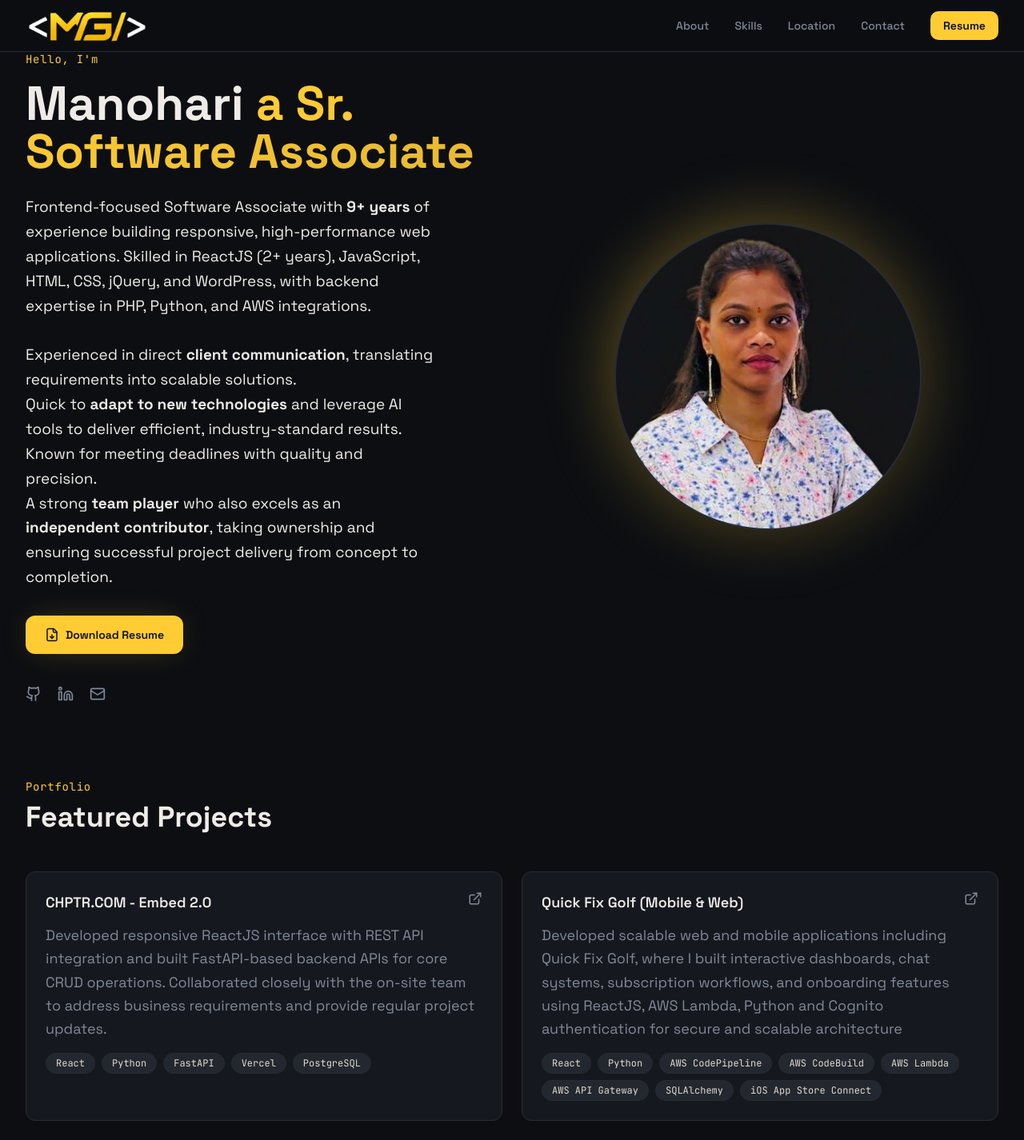
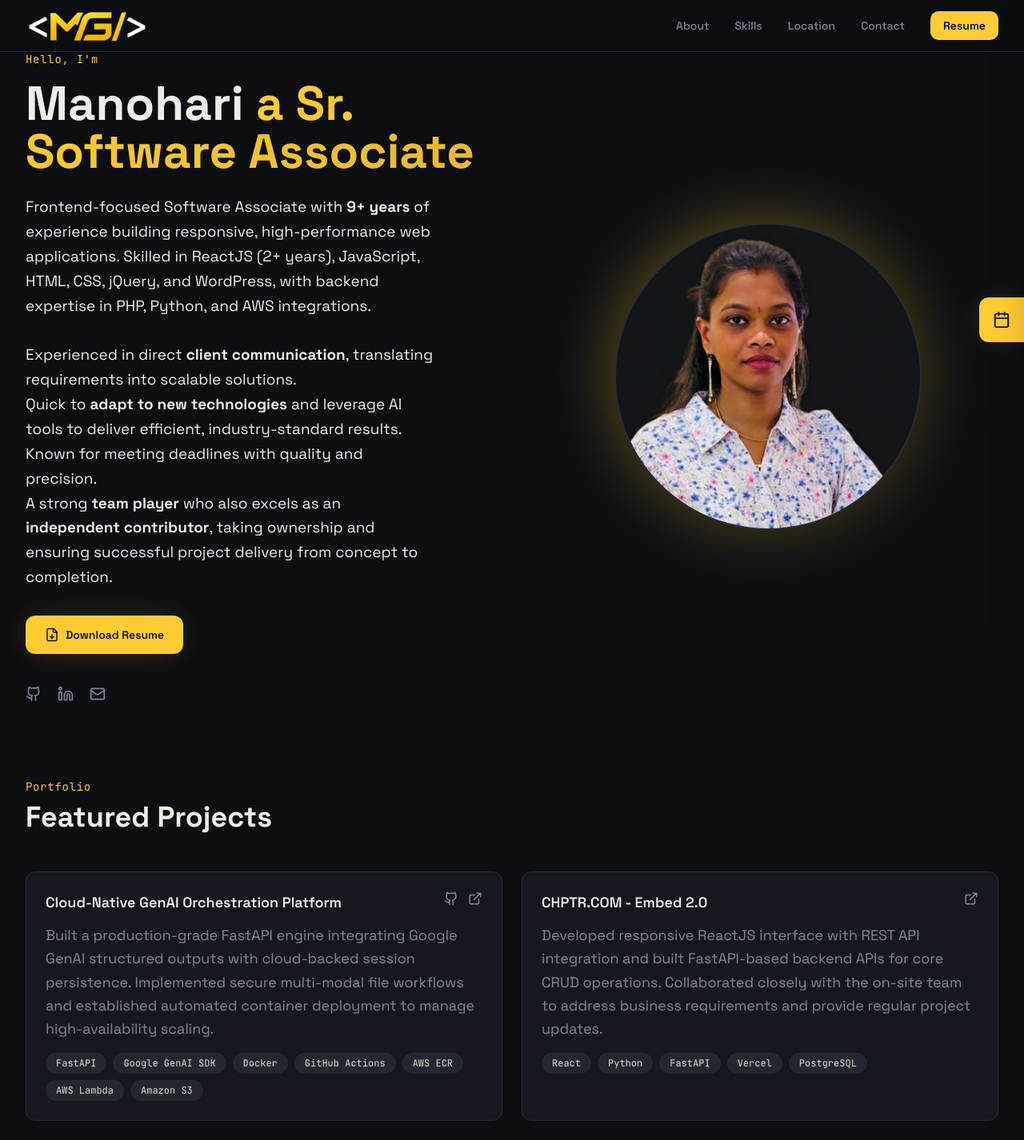
Before and after one commit to manohari1990/portfolio, a React (Vite) app: page / in a window 1280 px wide. Shown: the top 1426 px of the page at 80% size. Built offline with nearby package versions, Linux system fonts and the light colour scheme.

Commit message:
Footer and Contact section updated. schedule call section stick to right.

```diff
--- a/src/components/ContactSection.tsx
+++ b/src/components/ContactSection.tsx
@@ -1,5 +1,37 @@
-import { Mail, Github, Linkedin, MapPin, Send, Calendar } from "lucide-react";
+import { Mail, Github, Linkedin, MapPin, Send, Calendar, X } from "lucide-react";
 import ScrollReveal from "./ScrollReveal";
+import { useState } from "react";
+
+
+const LocationSection = () => {
+  // San Francisco coordinates
+  const lat = 17.4988384;
+  const lng = 78.3867533;
+  const mapSrc = `https://www.openstreetmap.org/export/embed.html?bbox=${lng - 0.05},${lat - 0.03},${lng + 0.05},${lat + 0.03}&layer=mapnik&marker=${lat},${lng}`;
+
+  return (
+      <div className="">
+        <h2 className="font-mono text-sm text-primary tracking-wider mb-2">Based in</h2>
+        <h3 className="text-3xl sm:text-4xl font-bold mb-4">Hyderabad, Telangana, India</h3>
+        <p className="text-muted-foreground mb-8 flex items-center gap-2">
+          <MapPin size={16} className="text-primary" />
+          Open to remote & hybrid opportunities worldwide
+        </p>
+
+        <div className="rounded-xl border border-border overflow-hidden glow">
+          <iframe
+            title="My Location"
+            src={mapSrc}
+            className="w-full h-72 sm:h-96 border-0"
+            loading="lazy"
+            style={{ filter: "invert(0.9) hue-rotate(180deg) saturate(0.6) brightness(0.8)" }}
+          />
+        </div>
+      </div>
+  );
+};
+
+
 
 const contactLinks = [
   {
@@ -19,19 +51,19 @@ const contactLinks = [
     label: "LinkedIn",
     value: "linkedin.com/in/manohari",
     href: "https://www.linkedin.com/in/manohari-g-a7054262/",
-  },
-  {
-    icon: MapPin,
-    label: "Location",
-    value: "Hyderabad, Telangana, India",
-    href: "#location",
-  },
+  }
 ];
 
 const ContactSection = () => {
+
+  const [open, setOpen] = useState(false);
   return (
     <section id="contact" className="py-24 bg-card/50">
       <div className="container">
+        <div className="grid md:grid-cols-2 gap-6">
+          <ScrollReveal>
+            <LocationSection/>
+          </ScrollReveal>
           <ScrollReveal>
             <h2 className="font-mono text-sm text-primary tracking-wider mb-2">Get in Touch</h2>
             <h3 className="text-3xl sm:text-4xl font-bold mb-4">Let's Work Together</h3>
@@ -39,10 +71,7 @@ const ContactSection = () => {
               I'm always interested in new opportunities, challenging projects, and meaningful
               collaborations. Whether you have a question or just want to say hi — my inbox is always open.
             </p>
-        </ScrollReveal>
-
-        <div className="grid lg:grid-cols-2 gap-10">
-          {/* Contact cards */}
+            <div className="max-w-2xl">
               <ScrollReveal direction="left">
                 <div className="space-y-4">
                   {contactLinks.map((link) => (
@@ -65,7 +94,6 @@ const ContactSection = () => {
                     </a>
                   ))}
 
-              {/* Availability badge */}
                   <div className="flex items-center gap-3 rounded-xl border border-primary/20 bg-primary/5 p-5">
                     <div className="relative flex h-3 w-3">
                       <span className="absolute inline-flex h-full w-full animate-ping rounded-full bg-primary/60" />
@@ -78,15 +106,52 @@ const ContactSection = () => {
                   </div>
                 </div>
               </ScrollReveal>
+            </div>
+          </ScrollReveal>
+        </div>
 
-          {/* CTA card */}
-          <ScrollReveal direction="right">
-            <div className="flex flex-col justify-between h-full rounded-xl border border-border bg-card p-8">
-              <div>
-                <h4 className="text-xl font-bold mb-3">Have an Idea? Let’s Turn It Into Reality</h4>
+
+        {/* Floating calendar trigger - hidden when panel open */}
+      <button
+        onClick={() => setOpen(true)}
+        aria-label="Open conversation panel"
+        className={`fixed right-0 top-1/2 -translate-y-1/2 z-40 flex h-14 w-14 items-center justify-center rounded-l-xl bg-primary text-primary-foreground shadow-lg glow transition-all duration-500 hover:w-16 ${
+          open ? "translate-x-full opacity-0 pointer-events-none" : "translate-x-0 opacity-100"
+        }`}
+      >
+        <Calendar size={22} />
+      </button>
+
+      {/* Backdrop */}
+      <div
+        onClick={() => setOpen(false)}
+        className={`fixed inset-0 z-40 bg-background/60 backdrop-blur-sm transition-opacity duration-500 ${
+          open ? "opacity-100" : "opacity-0 pointer-events-none"
+        }`}
+      />
+
+      {/* Slide-in panel */}
+      <aside
+        className={`fixed right-0 top-0 z-50 h-full w-full max-w-md border-l border-border bg-card shadow-2xl transition-transform duration-500 ease-in-out ${
+          open ? "translate-x-0" : "translate-x-full"
+        }`}
+        role="dialog"
+        aria-hidden={!open}
+      >
+        <div className="flex h-full flex-col p-8">
+          <div className="flex items-start justify-between mb-6">
+            <h4 className="text-xl font-bold">Have an Idea? Let’s Turn It Into Reality</h4>
+            <button
+              onClick={() => setOpen(false)}
+              aria-label="Close panel"
+              className="flex h-9 w-9 items-center justify-center rounded-lg border border-border bg-secondary text-secondary-foreground transition-colors hover:bg-muted"
+            >
+              <X size={18} />
+            </button>
+          </div>
+
           <p className="text-lg text-muted-foreground leading-relaxed mb-6">
-                  Have a project in mind or looking for a senior engineer? Let's discuss how I can
-                  help bring your ideas to life. I typically respond within 24 hours.
+            Have a project in mind or looking for a senior engineer? Let's discuss how I can help bring your ideas to life. I typically respond within 24 hours.
           </p>
 
           <div className="space-y-4 mb-8">
@@ -95,7 +160,7 @@ const ContactSection = () => {
               <div>
                 <p className="text-lg font-medium">Schedule a Call</p>
                 <p className="text-sm text-muted-foreground">
-                        Book a free 15-minute consultation to discuss your project, architecture, or scaling needs. No pressure — just clarity.
+                  Book a free 15-minute consultation to discuss your project, architecture, or scaling needs. No pressure — just clarity
                 </p>
               </div>
             </div>
@@ -109,9 +174,8 @@ const ContactSection = () => {
               </div>
             </div>
           </div>
-              </div>
 
-              <div className="flex flex-col sm:flex-row gap-3">
+          <div className="mt-auto flex flex-col gap-3">
             <a
               href="mailto:manu.manohari90@gmail.com"
               className="inline-flex h-12 items-center justify-center gap-2 rounded-lg bg-primary px-6 text-sm font-semibold text-primary-foreground transition-all hover:opacity-90 glow"
@@ -130,11 +194,15 @@ const ContactSection = () => {
             </a>
           </div>
         </div>
-          </ScrollReveal>
-        </div>
+      </aside>
       </div>
     </section>
   );
 };
 
+
+
+
+
+
 export default ContactSection;
--- a/src/components/FooterSection.tsx
+++ b/src/components/FooterSection.tsx
@@ -5,7 +5,7 @@ const FooterSection = () => (
     <div className="container text-center">
       <img src={logo} width={150} style={{display:"inline"}}/>
       <p className="text-sm text-muted-foreground mt-2">
-        © {new Date().getFullYear()} Manohari Gara. Built with React & Tailwind CSS and powered by AWS CI/CD.
+        © {new Date().getFullYear()} Manohari Gara. Built with React & Tailwind CSS. Deployed on AWS.
       </p>
     </div>
   </footer>
--- a/src/components/LocationSection.tsx
+++ b/src/components/LocationSection.tsx
@@ -1,33 +1,2 @@
-import { MapPin } from "lucide-react";
 
-const LocationSection = () => {
-  // San Francisco coordinates
-  const lat = 17.4988384;
-  const lng = 78.3867533;
-  const mapSrc = `https://www.openstreetmap.org/export/embed.html?bbox=${lng - 0.05},${lat - 0.03},${lng + 0.05},${lat + 0.03}&layer=mapnik&marker=${lat},${lng}`;
-
-  return (
-    <section id="location" className="py-24">
-      <div className="container">
-        <h2 className="font-mono text-sm text-primary tracking-wider mb-2">Based in</h2>
-        <h3 className="text-3xl sm:text-4xl font-bold mb-4">Hyderabad, Telangana, India</h3>
-        <p className="text-muted-foreground mb-8 flex items-center gap-2">
-          <MapPin size={16} className="text-primary" />
-          Open to remote & hybrid opportunities worldwide
-        </p>
-
-        <div className="rounded-xl border border-border overflow-hidden glow">
-          <iframe
-            title="My Location"
-            src={mapSrc}
-            className="w-full h-72 sm:h-96 border-0"
-            loading="lazy"
-            style={{ filter: "invert(0.9) hue-rotate(180deg) saturate(0.6) brightness(0.8)" }}
-          />
-        </div>
-      </div>
-    </section>
-  );
-};
-
-export default LocationSection;
+// export default LocationSection;
--- a/src/components/ProjectsSection.tsx
+++ b/src/components/ProjectsSection.tsx
@@ -2,6 +2,14 @@ import { ExternalLink, Github } from "lucide-react";
 import ScrollReveal from "./ScrollReveal";
 
 const projects = [
+  {
+    title: "Cloud-Native GenAI Orchestration Platform",
+    description:
+      "Built a production-grade FastAPI engine integrating Google GenAI structured outputs with cloud-backed session persistence. Implemented secure multi-modal file workflows and established automated container deployment to manage high-availability scaling.",
+    tags: ["FastAPI", "Google GenAI SDK", "Docker", "GitHub Actions", "AWS ECR", "AWS Lambda", "Amazon S3" ],
+    live: "https://si3xx7xzluvvs7p5iegkg7cge40xoznd.lambda-url.us-east-1.on.aws/docs",
+    github: "https://github.com/manohari1990/artisanflow-be"
+  },
   {
     title: "CHPTR.COM - Embed 2.0",
     description:
--- a/src/components/SkillsSection.tsx
+++ b/src/components/SkillsSection.tsx
@@ -3,10 +3,10 @@ import ScrollReveal from "./ScrollReveal";
 const skills = [
   { category: "Frontend", items: ["ReactJS", "Redux", "JavaScript (ES6+)", "Tailwind CSS", "Bootstrap"] },
   { category: "Backend", items: ["API Development", "Python", "PHP", "PostgreSQL", "MySQL"] },
-  { category: "Cloud & DevOps", items: ["AWS Lambda", "AWS CI/CD", "EC2", "Docker"] },
-  { category: "Tools", items: ["Git", "Figma", "Vercel", "Google Analytics", "VS Code"] },
+  { category: "Cloud & DevOps", items: ["AWS Lambda", "AWS CI/CD", "EC2", "Docker", "Git", "Vercel"] },
+  { category: "Tools", items: ["Figma", "Google Analytics", "VS Code"] },
   { category: "CRM & CMS", items: ["WordPress", "Woo-Commerce", "GoHighLevel"] },
-  { category: "Deployments & Hosting", items: ["App Store Connect", "GoDaddy", "Hostinger"]}
+  { category: "Deployments & Hosting", items: ["App Store Connect", "GoDaddy", "Hostinger"] }
 ];
 
 const SkillsSection = () => {
--- a/src/pages/Index.tsx
+++ b/src/pages/Index.tsx
@@ -1,7 +1,7 @@
 import Navbar from "../components/Navbar";
 import HeroSection from "../components/HeroSection";
 import SkillsSection from "../components/SkillsSection";
-import LocationSection from "../components/LocationSection";
+// import LocationSection from "../components/LocationSection";
 import FooterSection from "../components/FooterSection";
 import ProjectsSection from "../components/ProjectsSection";
 import ExperienceSection from "../components/ExperienceSection";
@@ -15,7 +15,7 @@ const Index = () => {
       <ProjectsSection />
       <ExperienceSection />
       <SkillsSection />
-      <LocationSection />
+      {/* <LocationSection /> */}
       <ContactSection />
       <FooterSection />
     </div>
```
Lines whose indentation alone changed are shown as unchanged.
